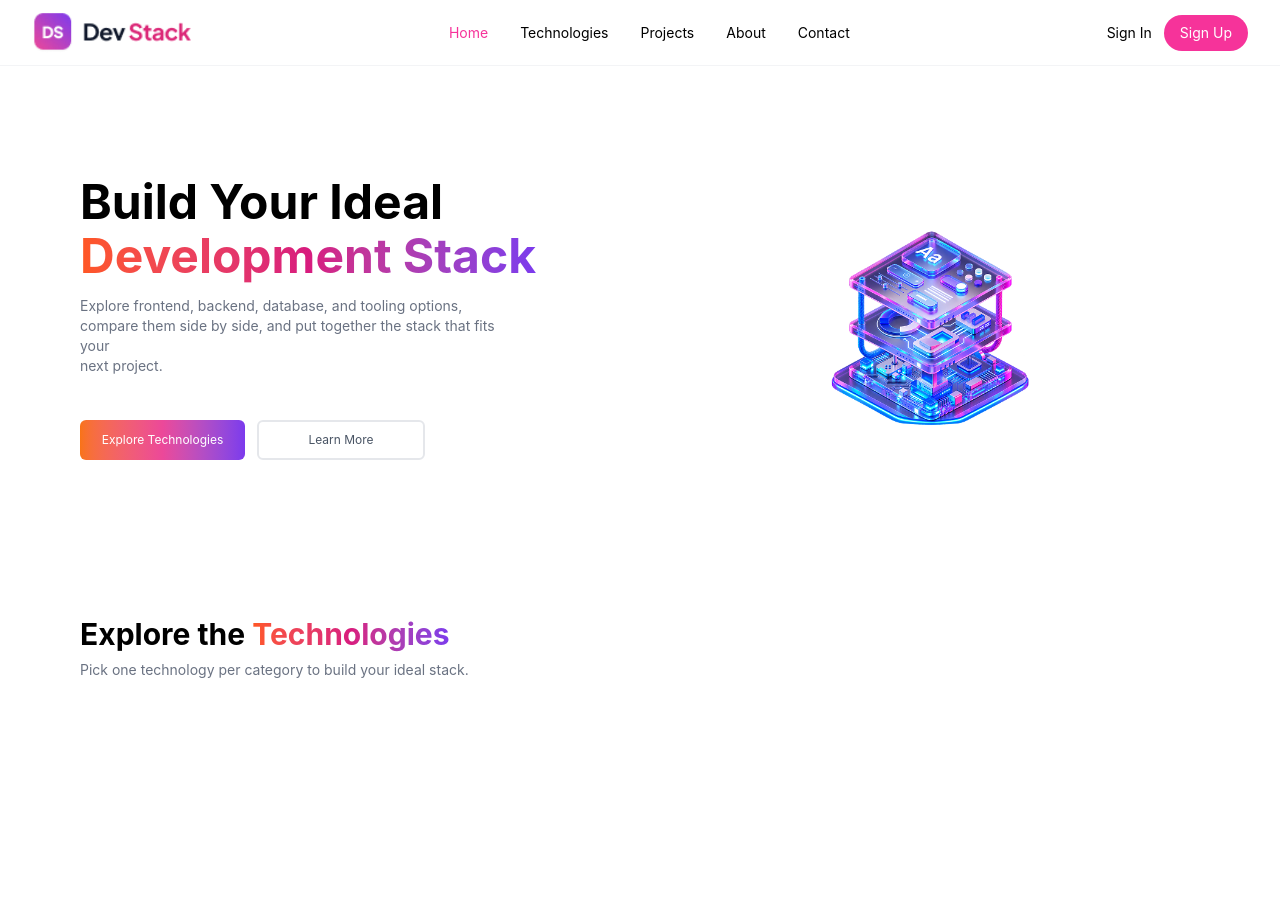
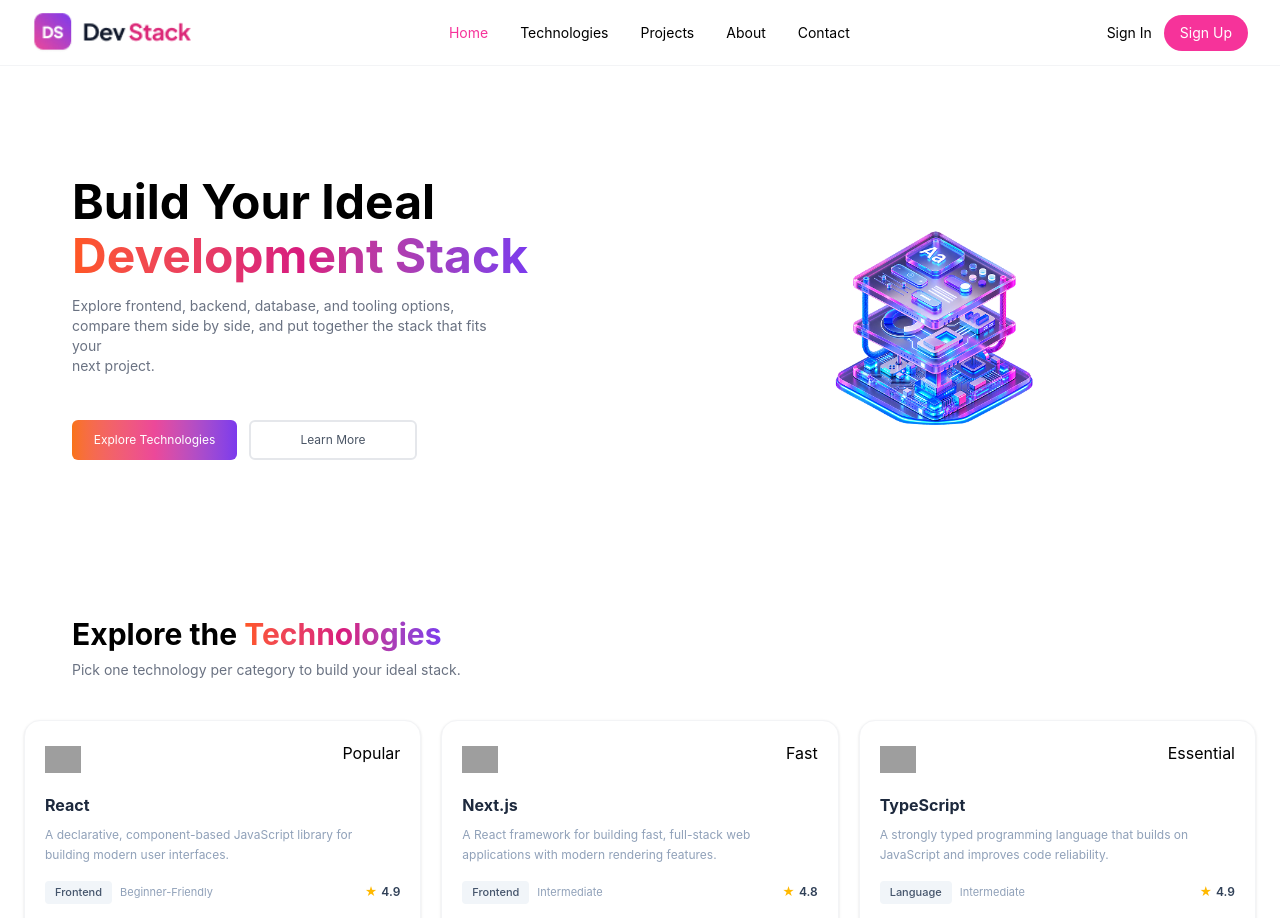
Before and after one commit to surjomitra72-ux/5th-assignment, a React (Vite) app: page / in a window 1280 px wide. Shown: the top 918 px of the page. Before the commit the page ends 800 px from the top, so only its background shows below. Built offline with nearby package versions, Linux system fonts and the light colour scheme; grey boxes are pictures that could not be loaded.

Commit message:
Add technology secnd card

```diff
--- a/src/App.tsx
+++ b/src/App.tsx
@@ -1,15 +1,35 @@
 import "./App.css";
+
 import Banner from "./components.tsx/Banner";
 import Nav from "./components.tsx/Nav";
 import TechnologyCards from "./components.tsx/TechnologyCards";
+import Cards from "./components.tsx/Code/Cards";
+
+import { Suspense } from "react";
+import type { Icard } from "./components.tsx/Code/Type";
+
+const CardsFetch = async (): Promise<Icard[]> => {
+  const res = await fetch("/data.json");
+  const data = await res.json();
+
+  return data;
+};
 
 function App() {
+  const CardsPromise = CardsFetch();
+
   return (
     <>
       <Nav />
-      <main className="pt-[80px]"></main>
-      <Banner />
-      <TechnologyCards />
+
+      <main className="pt-[80px]">
+        <Banner />
+        <TechnologyCards />
+      </main>
+
+      <Suspense fallback={<h2>Loading...</h2>}>
+        <Cards CardsPromise={CardsPromise} />
+      </Suspense>
     </>
   );
 }
--- a/src/components.tsx/Banner.tsx
+++ b/src/components.tsx/Banner.tsx
@@ -3,7 +3,7 @@ import Logo2 from "../assets/banner-stack.png";
 const Banner = () => {
   return (
     <div
-      className="max-w-7xl mx-auto px-4 sm:px lg:px-20 py-12
+      className="max-w-7xl mx-auto px-4 sm:px lg:px-18 py-12
       sm:py-16 lg:py-22 flex flex-col md:flex-row items-center justify-between gap-10">
       <div className="w-full md:w-1/2 max-w-xl">
         <h1 className="text-4xl sm:text-5xl font-bold leading-tight">
--- /dev/null
+++ b/src/components.tsx/Code/AvailableCards.tsx
@@ -0,0 +1,76 @@
+import type { Icard } from "./Type";
+
+interface AvailableCardsProps {
+  Cards: Icard[];
+}
+
+const getBadgeStyle = (badge: string) => {
+  if (badge === "Popular") return "badge-primary";
+  if (badge === "New") return "badge-success";
+  if (badge === "Trending") return "badge-warning";
+
+  return "badge-neutral";
+};
+
+const AvailableCards = ({ Cards }: AvailableCardsProps) => {
+  return (
+    <div className="grid grid-cols-1 md:grid-cols-2 lg:grid-cols-3 gap-5 max-w-7xl mx-auto px-4 sm:px-6">
+      {Cards.map((card) => (
+        <div
+          key={card.id}
+          className="rounded-2xl border border-gray-100 bg-white p-5 shadow-sm flex flex-col justify-between transition-all hover:shadow-md"
+        >
+          <div>
+            {/* Icon + Badge */}
+            <div className="flex justify-between items-start">
+              <img
+                src={card.icon}
+                alt={card.name}
+                className="w-9 h-9 object-contain"
+              />
+
+              <span className={`badge ${getBadgeStyle(card.badge)}`}>
+                {card.badge}
+              </span>
+            </div>
+
+            {/* Name */}
+            <h3 className="text-base font-bold text-slate-800 mt-4">
+              {card.name}
+            </h3>
+
+            {/* Description */}
+            <p className="text-xs text-slate-400 mt-2 leading-relaxed min-h-[40px]">
+              {card.description}
+            </p>
+          </div>
+
+          <div>
+            {/* Category + Difficulty + Rating */}
+            <div className="flex items-center gap-2 mt-4 text-xs">
+              <span className="bg-slate-100 text-slate-600 px-2.5 py-1 rounded text-[11px] font-medium">
+                {card.category}
+              </span>
+
+              <span className="text-slate-400 text-[11px]">
+                {card.difficulty}
+              </span>
+
+              <span className="ml-auto flex items-center gap-1 font-semibold text-slate-700 text-xs">
+                <span className="text-amber-400">★</span>
+                {card.rating}
+              </span>
+            </div>
+
+            {/* Button */}
+            <button className="w-full bg-[#080C14] hover:bg-slate-800 text-white text-xs font-semibold py-2.5 rounded-lg mt-4 transition-colors">
+              Add to Stack
+            </button>
+          </div>
+        </div>
+      ))}
+    </div>
+  );
+};
+
+export default AvailableCards;
--- /dev/null
+++ b/src/components.tsx/Code/Cards.tsx
@@ -0,0 +1,21 @@
+import { use } from "react";
+import type { Icard } from "./Type";
+import AvailableCards from "./AvailableCards";
+
+interface CardsProps {
+  CardsPromise: Promise<Icard[]>;
+}
+
+const Cards = ({ CardsPromise }: CardsProps) => {
+  const cards = use(CardsPromise);
+
+  console.log(cards);
+
+  return (
+    <div>
+      <AvailableCards Cards={cards} />
+    </div>
+  );
+};
+
+export default Cards;
--- a/src/components.tsx/Type.tsx
+++ b/src/components.tsx/Code/Type.tsx
@@ -1,4 +1,4 @@
-export interface TechnologyCard {
+export interface Icard {
   id: string;
   name: string;
   category: string
--- a/src/components.tsx/TechnologyCards.tsx
+++ b/src/components.tsx/TechnologyCards.tsx
@@ -1,6 +1,6 @@
 const TechnologyCards = () => {
   return (
-    <div className="max-w-7xl mx-auto px-20 py-10">
+    <div className="max-w-7xl mx-auto px-18 py-10">
       <h2 className="text-3xl font-bold">
         Explore the{" "}
         <span className="bg-gradient-to-r from-[#FF5722] via-[#D81B7E] to-[#7C3AED] bg-clip-text text-transparent">
```
